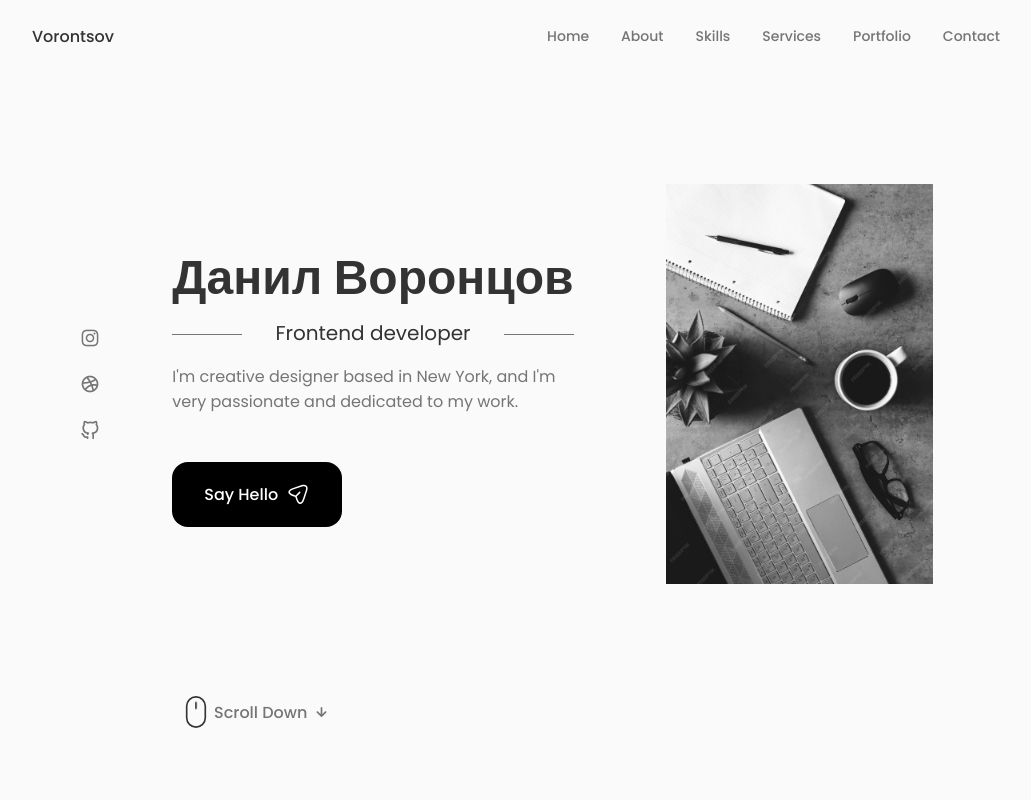
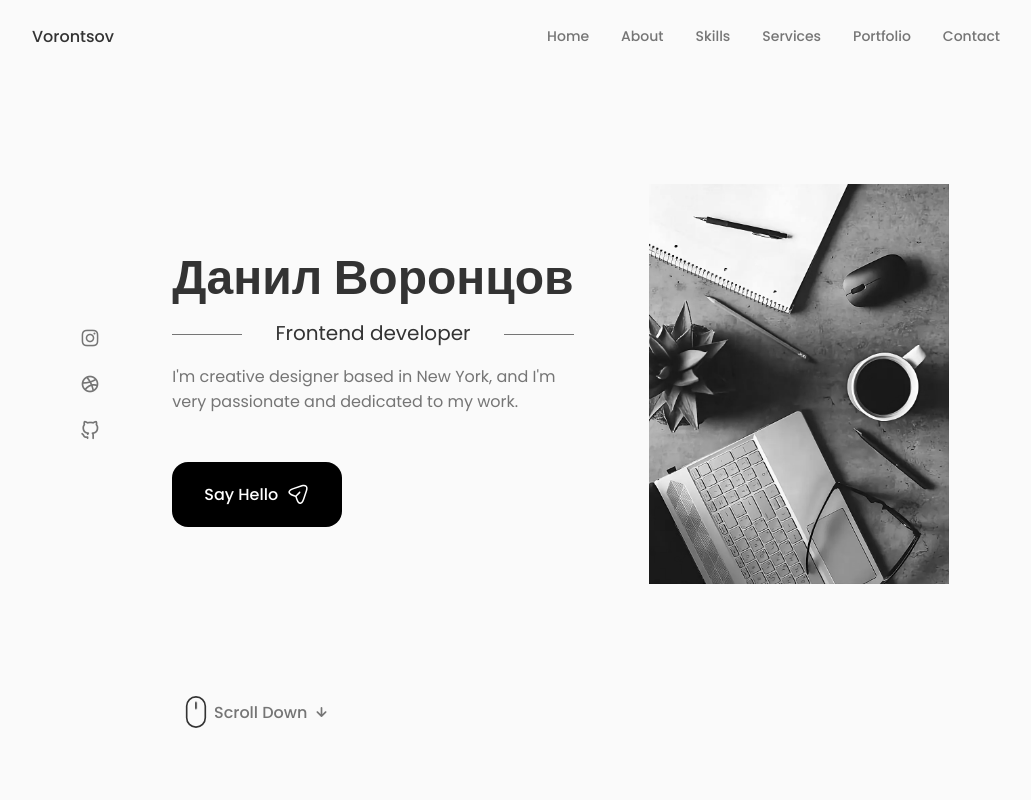
Before and after one commit to Siltrim/web-portfolio, a React (Create React App) app: page / in a window 1280 px wide. Shown: the top 800 px of the page, without its empty margins (124-1155 px from the left). Built offline with nearby package versions, Linux system fonts and the light colour scheme.

Commit message:
reduce size of img

```diff
--- a/src/components/home/home.css
+++ b/src/components/home/home.css
@@ -77,7 +77,9 @@
   /* background: url(../../assets/733337000.webp); */
   /* background: url(../../assets/123.webp); */
   /* background: url(../../assets/photo.png); */
-  background: url(../../assets/test.avif);
+  /* background: url(../../assets/home.webp); */
+  background: url(../../assets/home.webp);
+  /* background: url(../../assets/home.avif); */
   background-repeat: no-repeat;
   background-position: center;
   background-size: contain;
```
Also changed, not shown: src/assets/home.webp (added), src/assets/test.avif (deleted).
